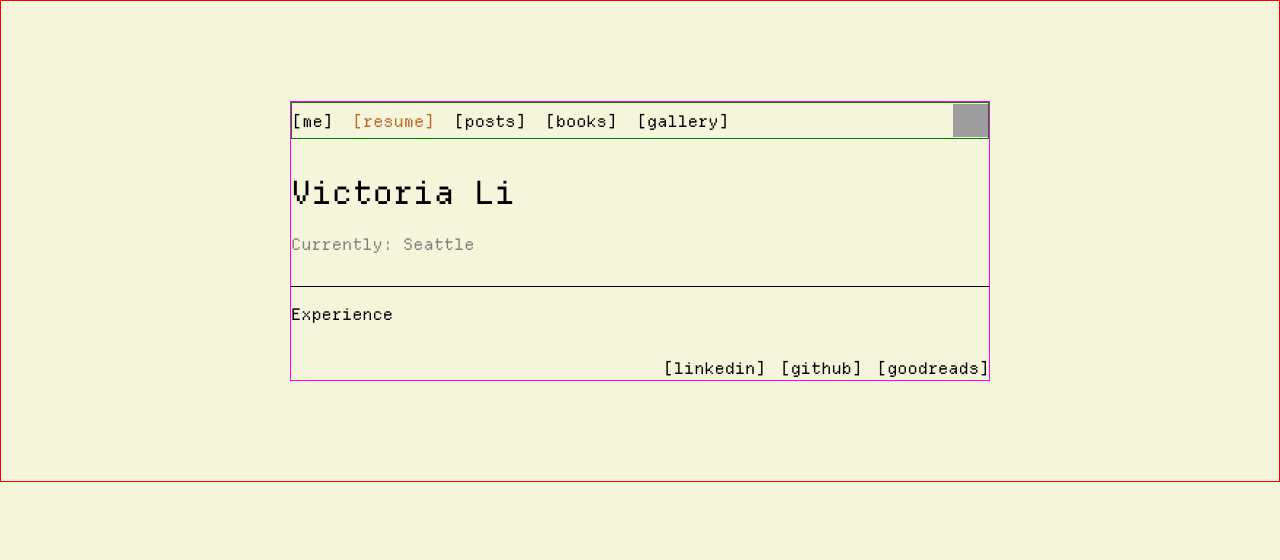
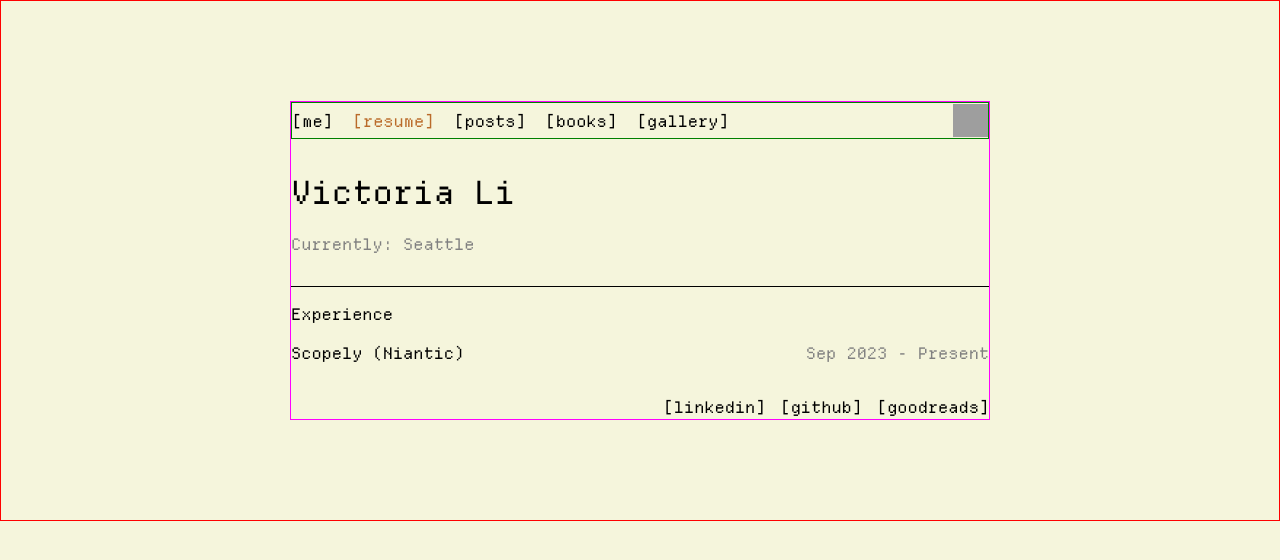
Before and after one commit to turtlemooncake/vmad, a React (Vite) app in the folder vmad/: page /resume in a window 1280 px wide. Shown: the top 560 px of the page. Built offline with nearby package versions, Linux system fonts and the light colour scheme; grey boxes are pictures that could not be loaded.

Commit message:
navbar current color, resume wip

```diff
--- a/vmad/src/components/NavBar/Navbar.tsx
+++ b/vmad/src/components/NavBar/Navbar.tsx
@@ -29,7 +29,10 @@ export default function NavBar() {
   };
 
   const location = useLocation();
-  const currentPath = location.pathname.split("/")[1];
+  let currentPath = location.pathname.split("/")[1];
+  if (currentPath === "") {
+    currentPath = "me";
+  }
 
   return (
     <div className={styles.container}>
@@ -59,6 +62,7 @@ export default function NavBar() {
         show={showMobileNav}
         theme={theme}
         setShow={() => setShowMobileNav(false)}
+        location={currentPath}
       />
       <button
         className={clsx(
@@ -80,6 +84,7 @@ type MobileMenuProps = {
   show: boolean;
   theme: string;
   setShow: () => void;
+  location: string;
 };
 
 function MobileMenu(props: MobileMenuProps) {
@@ -116,7 +121,10 @@ function MobileMenu(props: MobileMenuProps) {
           return (
             <Link
               to={`/${link}`}
-              className={styles.link}
+              className={clsx(
+                styles.link,
+                link === props.location && styles.current,
+              )}
               key={idx}
               onClick={setShow}
             >
--- a/vmad/src/pages/Resume/Resume.module.scss
+++ b/vmad/src/pages/Resume/Resume.module.scss
@@ -12,5 +12,23 @@
 .experience {
   &.title {
     font-family: var(--font-family-pixel);
+
+    &.box {
+      display: flex;
+      justify-content: space-between;
+      align-items: center;
+
+      @media (max-width: 650px) {
+        flex-direction: column;
+      }
+    }
   }
 }
+
+.body {
+  font-family: var(--font-family-pixel);
+}
+
+.date {
+  color: var(--me-subtitle-color);
+}
--- a/vmad/src/pages/Resume/Resume.tsx
+++ b/vmad/src/pages/Resume/Resume.tsx
@@ -12,10 +12,41 @@ export default function Resume() {
         text={"Experience"}
         className={clsx(styles.experience, styles.title)}
       />
+      <Resume.Body />
     </div>
   );
 }
 
 Resume.Body = () => {
-  return <div></div>;
+  return (
+    <div className={styles.body}>
+      <Resume.ExpTitle />
+      {/* <ScrambleHover
+        text={"Scopely (Niantic)"}
+        className={clsx(styles.experience, styles.title)}
+      />
+      <h3>Software Engineer</h3>
+      <ul>
+        <li>Webfusion</li>
+        <li>Trust & Safety</li>
+      </ul>
+      <ScrambleHover
+        text={"NW Mutual"}
+        className={clsx(styles.experience, styles.title)}
+      />
+      <h3>Software Engineer</h3> */}
+    </div>
+  );
 };
+
+Resume.ExpTitle = () => {
+  return (
+    <div className={clsx(styles.experience, styles.title, styles.box)}>
+      <ScrambleHover
+        text={"Scopely (Niantic)"}
+        className={clsx(styles.experience, styles.title)}
+      />
+      <span className={styles.date}>Sep 2023 - Present</span>
+    </div>
+  );
+};
```
